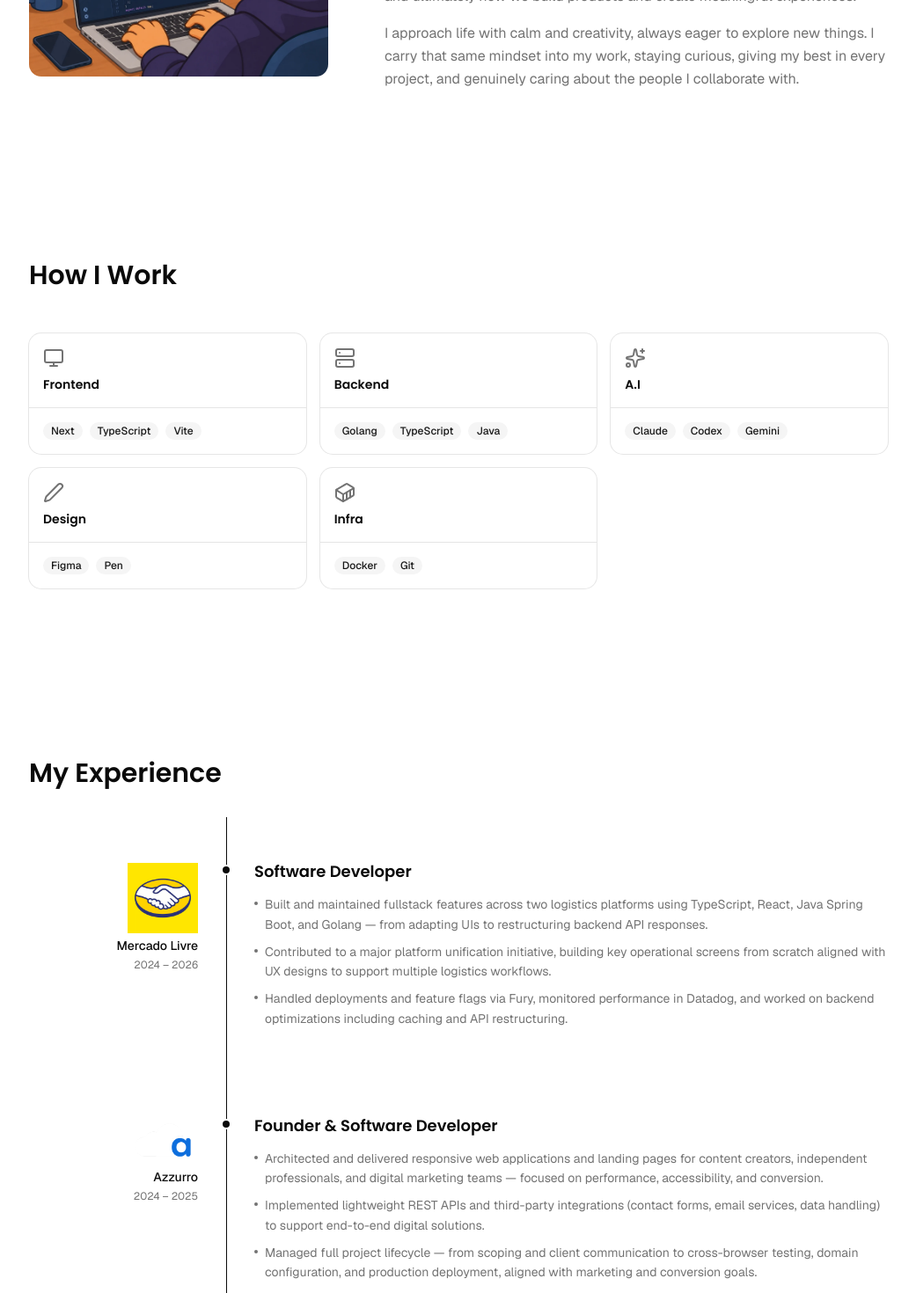
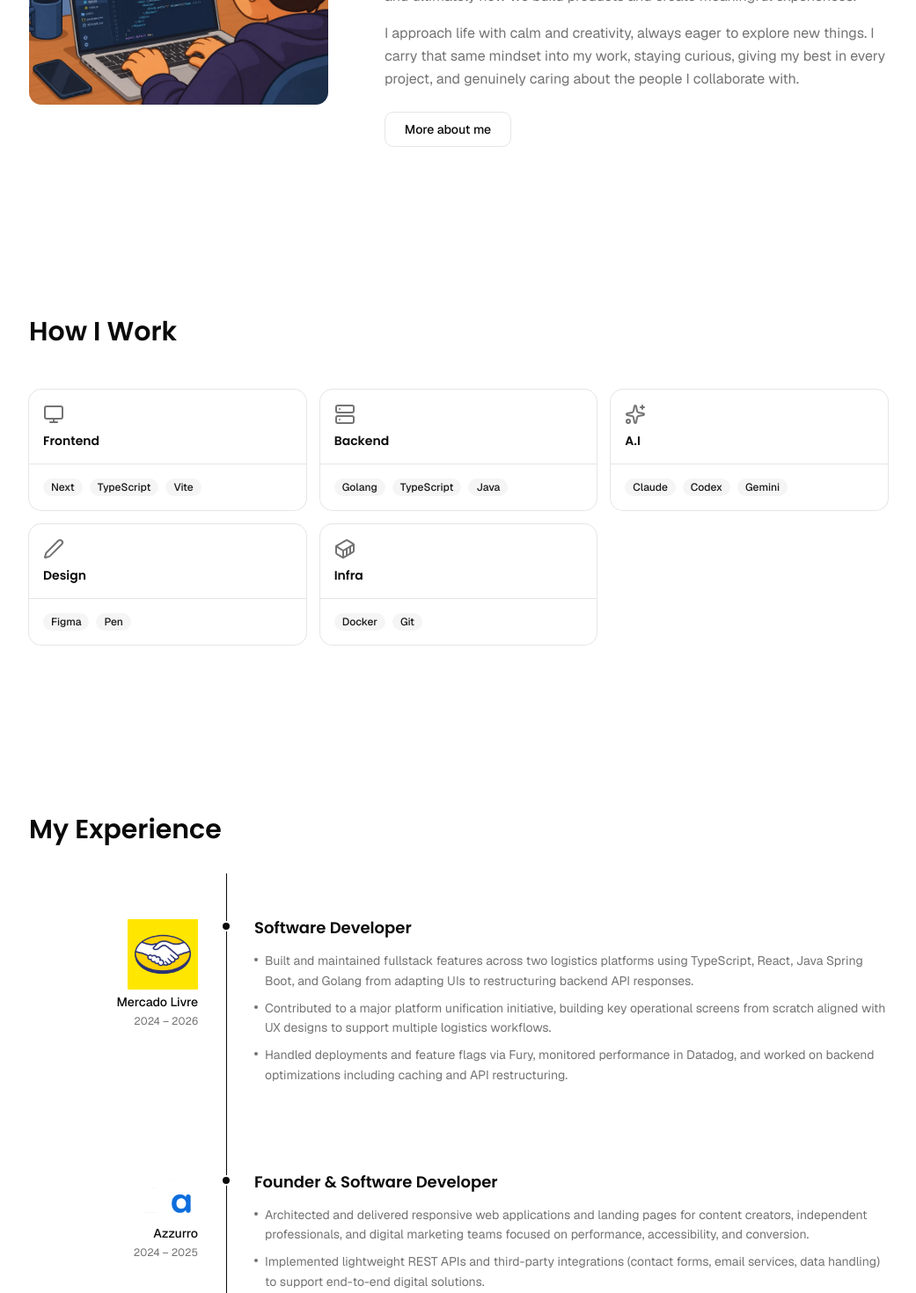
Before and after one commit to rafabcanedo/canedodev, a Next.js app: page / in a window 1280 px wide. Shown: the part 920-2390 px from the top of the page at 88% size, without its empty margins (119-1160 px from the left). Built offline with nearby package versions, Linux system fonts and the light colour scheme.

Commit message:
feat: add about page without content

```diff
--- /dev/null
+++ b/src/app/about/page.tsx
@@ -0,0 +1,7 @@
+export default function About() {
+    return (
+        <div>
+            <h1>About</h1>
+        </div>
+    )
+}
--- a/src/components/sections/about-me/index.tsx
+++ b/src/components/sections/about-me/index.tsx
@@ -1,10 +1,13 @@
 "use client"
 
 import Image from "next/image"
+import Link from "next/link"
 import { motion } from "framer-motion"
 import aboutMeImage from "@/assets/about-me.png"
 import { aboutParagraphs } from "@/data/about"
 import { Title } from "@/components/my-components/title"
+import { buttonVariants } from "@/components/ui/button"
+import { cn } from "@/lib/utils"
 
 export function AboutMe() {
   return (
@@ -40,6 +43,12 @@ export function AboutMe() {
             </p>
           ))}
         </div>
+
+        <div>
+          <Link href="/about" className={cn(buttonVariants({ variant: "outline" }), "w-36 h-10")}>
+            More about me
+          </Link>
+        </div>
       </motion.div>
     </section>
   )
--- a/src/data/experience.ts
+++ b/src/data/experience.ts
@@ -10,7 +10,7 @@ export const experiences: Experience[] = [
     role: "Software Developer",
     period: "2024 – 2026",
     bullets: [
-      "Built and maintained fullstack features across two logistics platforms using TypeScript, React, Java Spring Boot, and Golang — from adapting UIs to restructuring backend API responses.",
+      "Built and maintained fullstack features across two logistics platforms using TypeScript, React, Java Spring Boot, and Golang from adapting UIs to restructuring backend API responses.",
       "Contributed to a major platform unification initiative, building key operational screens from scratch aligned with UX designs to support multiple logistics workflows.",
       "Handled deployments and feature flags via Fury, monitored performance in Datadog, and worked on backend optimizations including caching and API restructuring.",
     ],
@@ -21,9 +21,9 @@ export const experiences: Experience[] = [
     role: "Founder & Software Developer",
     period: "2024 – 2025",
     bullets: [
-      "Architected and delivered responsive web applications and landing pages for content creators, independent professionals, and digital marketing teams — focused on performance, accessibility, and conversion.",
+      "Architected and delivered responsive web applications and landing pages for content creators, independent professionals, and digital marketing teams focused on performance, accessibility, and conversion.",
       "Implemented lightweight REST APIs and third-party integrations (contact forms, email services, data handling) to support end-to-end digital solutions.",
-      "Managed full project lifecycle — from scoping and client communication to cross-browser testing, domain configuration, and production deployment, aligned with marketing and conversion goals.",
+      "Managed full project lifecycle from scoping and client communication to cross-browser testing, domain configuration, and production deployment, aligned with marketing and conversion goals.",
     ],
   },
   {
```
